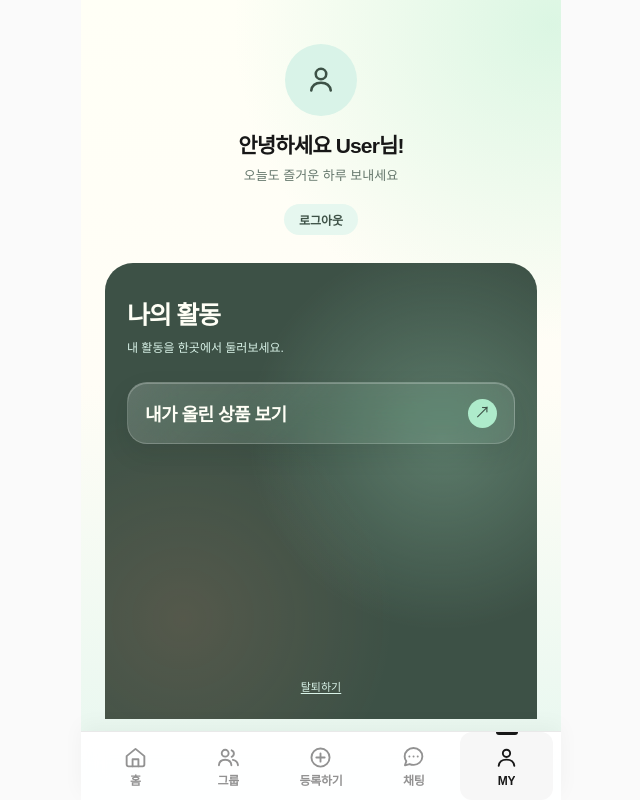
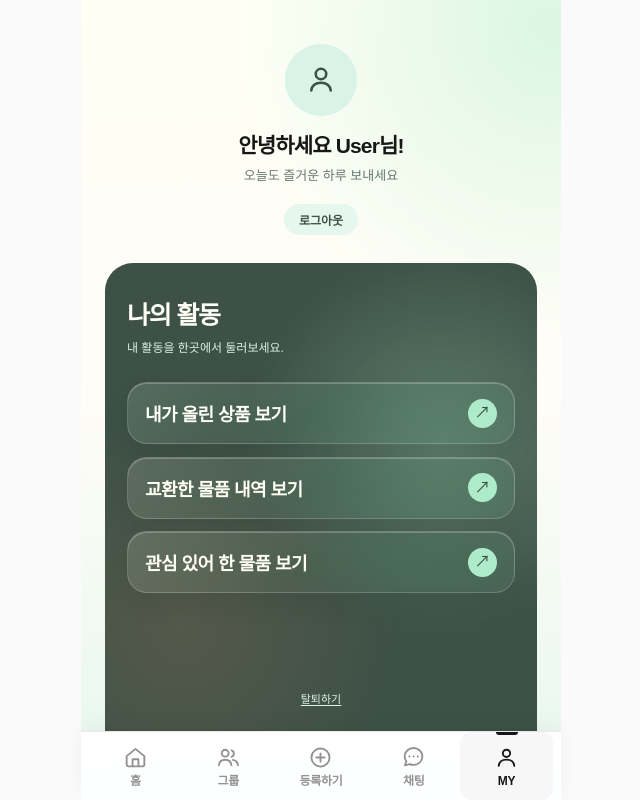
Before and after one commit to 100-hours-a-week/KTB4-1st-FE, a Next.js app in the folder ktb_agile_frontend/: page /pages/my in a window 1280 px wide. Shown: the whole page, without its empty margins (319-959 px from the left). Built offline with nearby package versions, Linux system fonts and the light colour scheme.

Commit message:
refactor(my): 마이페이지 UI에 애니메이션 추가

```diff
--- a/ktb_agile_frontend/src/app/pages/my/page.module.css
+++ b/ktb_agile_frontend/src/app/pages/my/page.module.css
@@ -12,7 +12,7 @@
   flex: 1;
   flex-direction: column;
   margin-top: -28px;
-  margin-bottom: -48px;
+  margin-bottom: -60px;
   overflow: hidden;
   padding-bottom: calc(
     var(--app-navbar-height) + env(safe-area-inset-bottom) + 12px
@@ -71,10 +71,11 @@
 }
 
 .linkList li + li {
-  margin-top: 8px;
+  margin-top: 12.5px;
 }
 
 .link {
+  position: relative;
   display: flex;
   min-height: 62px;
   align-items: center;
@@ -82,7 +83,9 @@
   padding: 10px 17px;
   border: 1px solid rgb(255 255 255 / 18%);
   border-radius: 20px;
-  background-color: rgb(255 255 255 / 10%);
+  overflow: hidden;
+  isolation: isolate;
+  background-color: rgb(255 255 255 / 5%);
   background-image: linear-gradient(
     135deg,
     rgb(255 255 255 / 10%),
@@ -98,12 +101,41 @@
     transform 160ms ease;
 }
 
+.link::before {
+  position: absolute;
+  z-index: 0;
+  top: -60%;
+  left: 0;
+  width: 52%;
+  height: 220%;
+  border-radius: 50%;
+  background: radial-gradient(
+    ellipse at center,
+    rgb(255 255 246 / 42%) 0%,
+    rgb(174 235 203 / 30%) 28%,
+    rgb(148 227 192 / 12%) 48%,
+    transparent 70%
+  );
+  filter: blur(8px);
+  opacity: 0;
+  pointer-events: none;
+  content: '';
+  transition: opacity 220ms ease;
+}
+
 .link:focus-visible {
   outline: 2px solid #aeebcb;
   outline-offset: 3px;
 }
 
+.link:focus-visible::before {
+  opacity: 1;
+  transform: translate(60%, 0);
+}
+
 .linkTitle {
+  position: relative;
+  z-index: 1;
   flex: 1;
   font-size: 18px;
   font-weight: 700;
@@ -111,6 +143,8 @@
 }
 
 .arrow {
+  position: relative;
+  z-index: 1;
   display: grid;
   width: 29px;
   height: 29px;
@@ -135,7 +169,26 @@
 @media (hover: hover) and (pointer: fine) {
   .link:hover {
     background-color: rgb(255 255 255 / 8%);
-    transform: translateY(-2px);
+    transform: translateY(-4px);
+  }
+
+  .link:hover::before {
+    opacity: 1;
+    animation: light-wander 3.4s ease-in-out infinite alternate;
+  }
+}
+
+@keyframes light-wander {
+  0% {
+    transform: translate(-25%, -6%) rotate(-8deg);
+  }
+
+  20% {
+    transform: translate(30%, 5%) rotate(8deg);
+  }
+
+  100% {
+    transform: translate(190%, 8%) rotate(6deg);
   }
 }
 
@@ -143,4 +196,9 @@
   .content {
     animation: none;
   }
+
+  .link:hover::before {
+    animation: none;
+    transform: translate(60%, 0);
+  }
 }
--- a/ktb_agile_frontend/src/app/pages/my/page.tsx
+++ b/ktb_agile_frontend/src/app/pages/my/page.tsx
@@ -7,6 +7,8 @@ import styles from './page.module.css'
 // 마이페이지에 표시할 항목은 제목과 이동 경로만 여기에서 관리합니다.
 const myPageLinks = [
   { title: '내가 올린 상품 보기', href: '/pages/my/myItem' },
+  { title: '교환한 물품 내역 보기', href: '' },
+  { title: '관심 있어 한 물품 보기', href: '' },
 ] as const
 
 export default function MyPage() {
```
